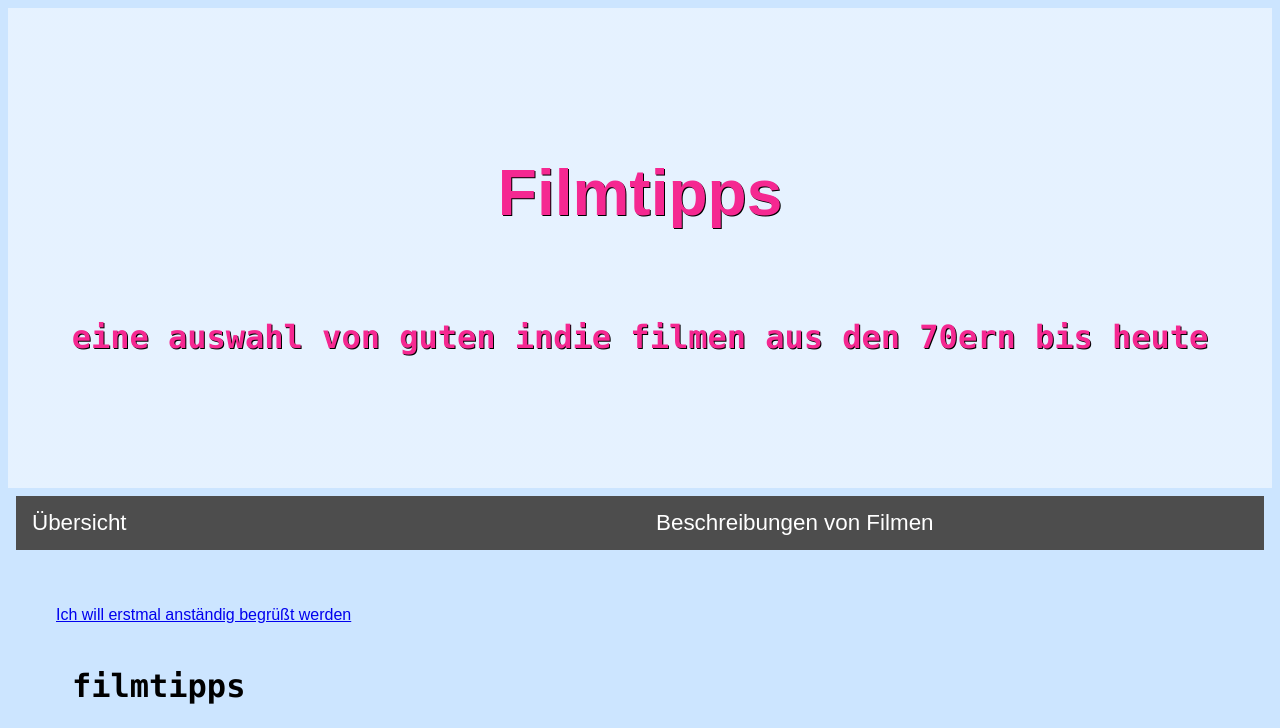
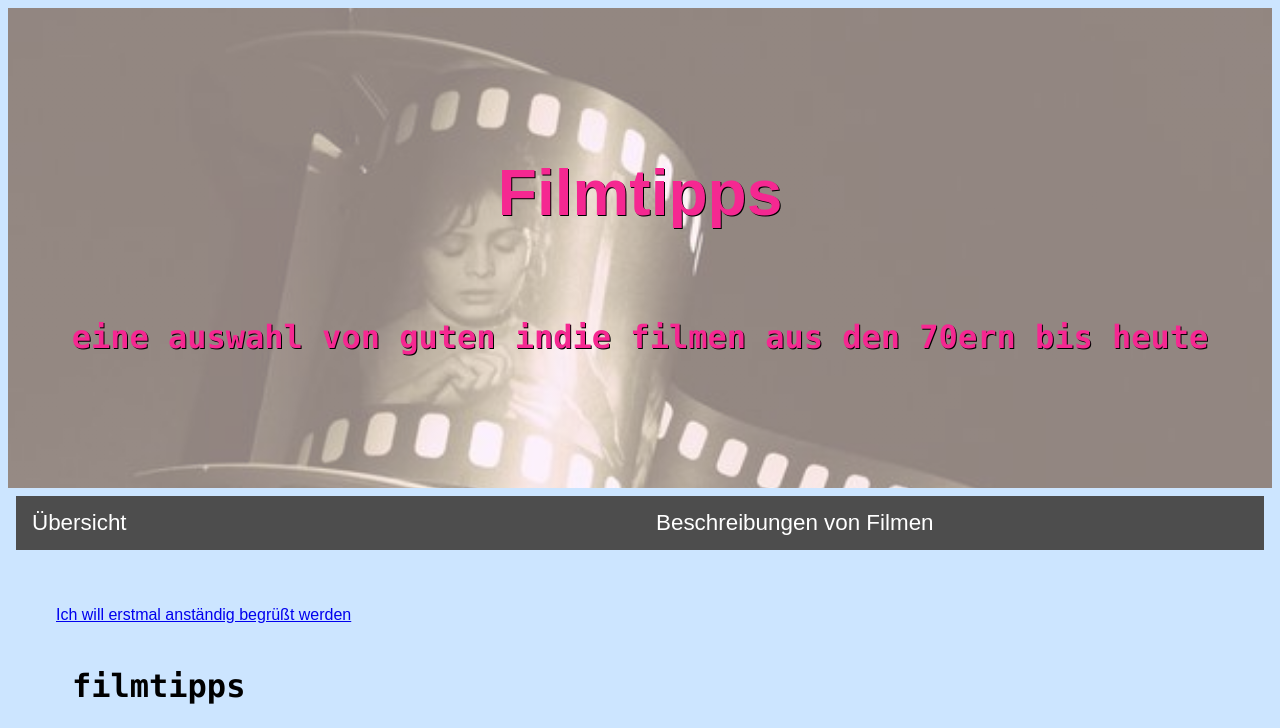
Before and after one commit to apfelminze/movies, a plain HTML site: page index.html in a window 1280 px wide. Shown: the top 728 px of the page. Drawn offline with Linux system fonts and the light colour scheme.

Commit message:
Update stylesheet.css

```diff
--- a/stylesheet.css
+++ b/stylesheet.css
@@ -150,7 +150,7 @@ figcaption {
 
 /* Flexbox Filmtipps Header - Container */
 #filmtipps {
-	background: linear-gradient(rgba(255, 255, 255, 0.5), rgba(255, 255, 255, 0.5)), url("../pics/filmrolle.jpg");
+	background: linear-gradient(rgba(255, 255, 255, 0.5), rgba(255, 255, 255, 0.5)), url("filmrolle.jpg");
 	background-size: cover;
 	background-repeat: no-repeat;
 	/* Wie in der Präsenz besprochen funktioniert das Zusammenfassen der background Eigenschaften hier nicht, ohne dass das Hintergrundbild verschwindet */
```
